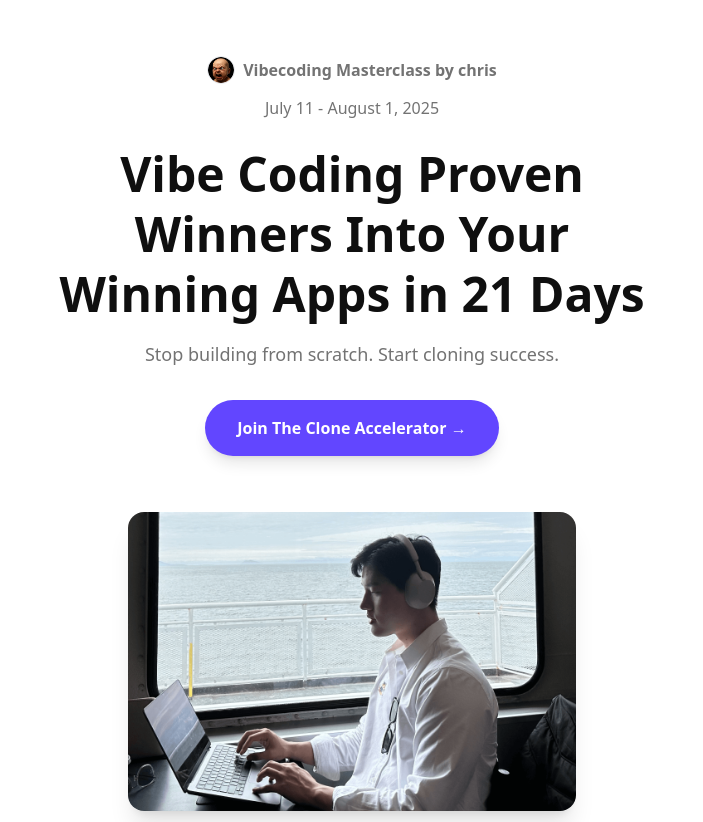
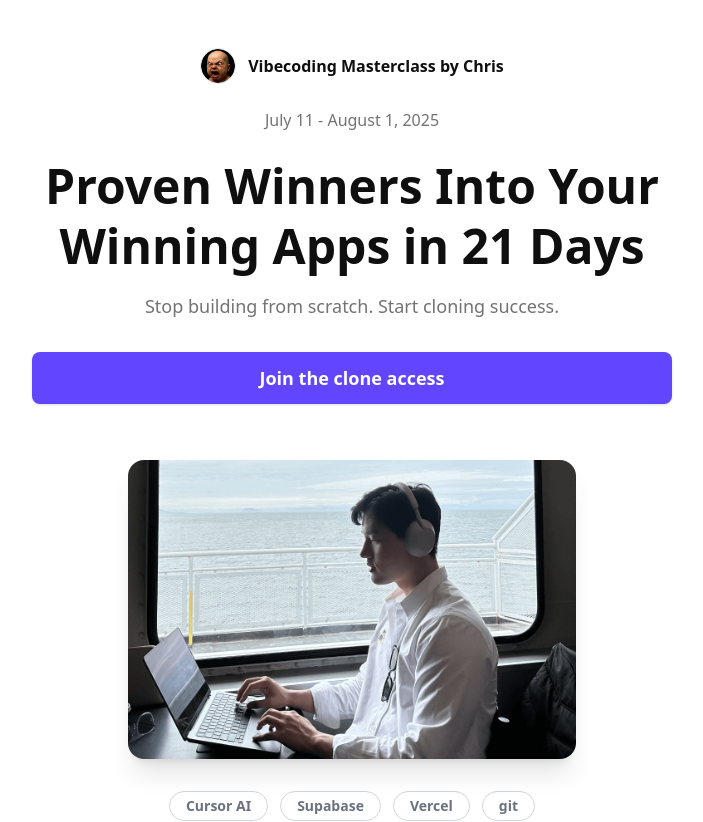
Before and after one commit to AI-ChrisLee/vibecoding, a Next.js app: page / in a window 1280 px wide. Shown: the top 822 px of the page, without its empty margins (288-991 px from the left). Built offline with nearby package versions, Linux system fonts and the light colour scheme.

Commit message:
“Update

```diff
--- a/app/login/page.tsx
+++ b/app/login/page.tsx
@@ -3,6 +3,7 @@
 import { useState } from "react";
 import { useRouter } from "next/navigation";
 import Image from "next/image";
+import SignupHeader from "@/components/ui/signup-header";
 
 export default function LoginPage() {
   const [email, setEmail] = useState("");
@@ -27,12 +28,7 @@ export default function LoginPage() {
   return (
     <main className="min-h-screen flex flex-col items-center justify-center bg-background px-4 py-12">
       {/* Header */}
-      <div className="flex flex-col items-center mb-6">
-        <div className="flex items-center gap-3">
-          <Image src="/assets/Profile.png" alt="Logo" width={36} height={36} className="rounded-full border border-gray-200" />
-          <span className="font-bold text-lg text-foreground">Vibecoding Masterclass by chris</span>
-        </div>
-      </div>
+      <SignupHeader />
       {/* Headline */}
       <h1 className="text-3xl md:text-4xl font-black text-foreground mb-2 text-center">Login</h1>
       {/* Subheadline */}
--- a/app/signup/page.tsx
+++ b/app/signup/page.tsx
@@ -4,6 +4,8 @@ import { useState, useEffect } from "react";
 import { useRouter } from "next/navigation";
 import Image from "next/image";
 import { motion } from "framer-motion";
+import SignupHeader from "@/components/ui/signup-header";
+import JoinCloneAccessBtn from "@/components/ui/join-clone-access-btn";
 
 function getTimeLeft(targetDate: Date) {
   const target = targetDate.getTime();
@@ -56,12 +58,7 @@ export default function SignupPage() {
   return (
     <main className="min-h-screen flex flex-col items-center justify-center bg-background px-4 py-12">
       {/* Header */}
-      <div className="flex flex-col items-center mb-6">
-        <div className="flex items-center gap-3">
-          <Image src="/assets/Profile.png" alt="Logo" width={36} height={36} className="rounded-full border border-gray-200" />
-          <span className="font-black text-2xl text-foreground">Vibecoding Masterclass by chris</span>
-        </div>
-      </div>
+      <SignupHeader />
       {/* Progress Bar */}
       <div className="flex items-center justify-center gap-6 mb-8 text-base font-medium text-muted-foreground select-none">
         <span className="text-primary font-bold">1. Register</span>
@@ -151,13 +148,7 @@ export default function SignupPage() {
           </span>
         </label>
         {/* Submit */}
-        <button
-          type="submit"
-          className="w-full bg-primary hover:bg-primary/90 text-primary-foreground font-bold py-3 rounded-xl text-lg shadow transition mt-2"
-          disabled={loading}
-        >
-          {loading ? "Creating account..." : "Next step"}
-        </button>
+        <JoinCloneAccessBtn type="submit">Next step</JoinCloneAccessBtn>
         {message && <div className="text-center mt-2 text-primary font-semibold">{message}</div>}
       </form>
       {/* Login link */}
--- a/app/thanks/page.tsx
+++ b/app/thanks/page.tsx
@@ -34,13 +34,27 @@ export default function ThanksPage() {
   if (loading) return <div className="min-h-screen flex items-center justify-center">Loading...</div>;
 
   return (
-    <main className="min-h-screen flex flex-col items-center justify-center">
-      <h1 className="text-3xl font-bold mb-4">You're In!</h1>
-      <p className="text-lg text-center max-w-xl">
-        Welcome to the Vibe Coding Masterclass.<br />
-        3 weeks. 3 apps. Zero excuses.<br />
-        <b>Check your email for next steps and join the community!</b>
-      </p>
+    <main className="min-h-screen flex flex-col items-center justify-center bg-background px-4 py-12">
+      <div className="max-w-lg w-full bg-white rounded-2xl shadow-xl p-8 border border-gray-200 flex flex-col items-center gap-6">
+        <h1 className="text-2xl md:text-3xl font-black text-foreground text-center mb-2">Welcome to Vibe Coding! <span role='img' aria-label='party'>🎉</span></h1>
+        <div className="text-lg text-muted-foreground text-center mb-4">Your account has been created successfully.</div>
+        <div className="w-full text-left">
+          <div className="font-bold text-base mb-2">Next Steps:</div>
+          <ol className="list-decimal ml-6 space-y-3 text-base">
+            <li>
+              <span className="font-semibold">Check your email <span role='img' aria-label='email'>📧</span></span><br />
+              We've sent a confirmation link to your inbox. Click it.
+            </li>
+            <li>
+              <span className="font-semibold">Watch the quick start videos below <span role='img' aria-label='video'>📹</span></span><br />
+              Get ready for the masterclass with these essential guides.
+            </li>
+          </ol>
+        </div>
+        <div className="text-sm text-muted-foreground text-center mt-2">
+          Questions? Hit us up at <a href="mailto:me@aichrislee.com" className="underline underline-offset-2 hover:text-primary font-medium">me@aichrislee.com</a>
+        </div>
+      </div>
     </main>
   );
 }
--- a/components/cta-section.tsx
+++ b/components/cta-section.tsx
@@ -3,6 +3,7 @@
 import { useState, useEffect } from "react";
 import { motion } from "framer-motion";
 import { fadeInUp } from "@/components/clone-section";
+import JoinCloneAccessBtn from "@/components/ui/join-clone-access-btn";
 
 function getTimeLeft(targetDate: Date) {
   const target = targetDate.getTime();
@@ -70,18 +71,9 @@ export default function CTASection() {
         <span className="mx-2 font-bold">{time.seconds} seconds</span>.
       </motion.div>
       {/* CTA button only, no email */}
-      <motion.div
-        {...fadeInUp}
-        transition={{ ...fadeInUp.transition, delay: 0.28 }}
-        className="w-full flex justify-center mb-6"
-      >
-        <a
-          href="/signup"
-          className="text-base font-bold shadow-lg px-8 py-4 font-sans transition-transform duration-200 hover:scale-105 cursor-pointer bg-primary text-white rounded-full w-full max-w-xl text-center"
-        >
-          Join The Clone Accelerator →
-        </a>
-      </motion.div>
+      <div className="w-full flex justify-center">
+        <JoinCloneAccessBtn onClick={() => window.location.href = "/signup"} />
+      </div>
       {submitted && (
         <div className="mt-2 text-green-500 font-semibold">Thank you! We'll be in touch soon.</div>
       )}
--- a/components/guarantee-section.tsx
+++ b/components/guarantee-section.tsx
@@ -36,16 +36,6 @@ export default function GuaranteeSection() {
           <li>You're cloning proven winners, not guessing</li>
         </ul>
       </motion.div>
-      {/* Risk/Reward */}
-      <motion.div {...fadeInUp} transition={{ ...fadeInUp.transition, delay: 0.34 }} className="flex flex-col md:flex-row gap-4 w-full">
-        <div className="flex-1 bg-white border border-gray-200 rounded-xl p-5 flex flex-col items-center justify-center text-center">
-          <div className="text-lg font-bold text-black mb-1">Risk: <span className="text-primary">$0</span></div>
-        </div>
-        <div className="flex-1 bg-white border border-gray-200 rounded-xl p-5 flex flex-col items-center justify-center text-center">
-          <div className="text-lg font-bold text-black mb-1">Reward: <span className="text-primary">3 revenue-ready apps</span></div>
-          <div className="text-base text-muted-foreground">worth $50K+ in dev costs</div>
-        </div>
-      </motion.div>
     </motion.section>
   );
 }
--- a/components/hero-section.tsx
+++ b/components/hero-section.tsx
@@ -4,6 +4,8 @@ import Image from "next/image";
 import { Badge } from "@/components/ui/badge";
 import { useEffect, useState } from "react";
 import { motion, AnimatePresence } from "framer-motion";
+import SignupHeader from "@/components/ui/signup-header";
+import JoinCloneAccessBtn from "@/components/ui/join-clone-access-btn";
 
 // ToolStack: pill badges for tech stack
 function ToolStack({ tools }: { tools: string[] }) {
@@ -117,24 +119,16 @@ export default function HeroSection() {
       className="w-full max-w-2xl mx-auto px-4 py-12 flex flex-col items-center text-center font-sans relative"
     >
       {/* Header: Logo + Title (smaller, like date line) */}
-      <div className="flex items-center gap-2 mb-3 mt-2 self-center">
-        <img src="/assets/Profile.png" alt="Logo" width={28} height={28} className="rounded-full border border-gray-200" />
-        <span className="font-semibold text-base text-muted-foreground">Vibecoding Masterclass by chris</span>
-      </div>
+      <SignupHeader />
       {/* Date */}
       <div className="text-base text-muted-foreground mb-6">July 11 - August 1, 2025</div>
       {/* Main headline */}
-      <h1 className="text-4xl md:text-5xl font-black leading-tight text-center font-sans mb-4">Vibe Coding Proven Winners Into Your Winning Apps in 21 Days</h1>
+      <h1 className="text-4xl md:text-5xl font-black leading-tight text-center font-sans mb-4">Proven Winners Into Your Winning Apps in 21 Days</h1>
       {/* Subheadline */}
       <div className="text-lg text-muted-foreground mb-8">Stop building from scratch. Start cloning success.</div>
       {/* CTA */}
       <div className="w-full flex justify-center mb-10">
-        <a
-          href="/signup"
-          className="text-base font-bold shadow-lg px-8 py-4 font-sans transition-transform duration-200 hover:scale-105 cursor-pointer bg-primary text-white rounded-full"
-        >
-          Join The Clone Accelerator →
-        </a>
+        <JoinCloneAccessBtn onClick={() => window.location.href = "/signup"} />
       </div>
       {/* Hero image */}
       <div className="w-full flex justify-center mb-6">
--- /dev/null
+++ b/components/ui/join-clone-access-btn.tsx
@@ -0,0 +1,13 @@
+import React from "react";
+
+export default function JoinCloneAccessBtn({ className = "", ...props }: React.ButtonHTMLAttributes<HTMLButtonElement>) {
+  return (
+    <button
+      type="button"
+      className={`w-full bg-primary hover:bg-primary/90 text-primary-foreground font-bold py-3 rounded-lg text-lg shadow transition ${className}`}
+      {...props}
+    >
+      Join the clone access
+    </button>
+  );
+}
--- /dev/null
+++ b/components/ui/signup-header.tsx
@@ -0,0 +1,12 @@
+import Image from "next/image";
+
+export default function SignupHeader() {
+  return (
+    <div className="flex flex-col items-center mb-6">
+      <div className="flex items-center gap-3">
+        <Image src="/assets/Profile.png" alt="Logo" width={36} height={36} className="rounded-full border border-gray-200" />
+        <span className="font-black text-1xl text-foreground">Vibecoding Masterclass by Chris</span>
+      </div>
+    </div>
+  );
+}
```
Also changed, not shown: app/pay/page.tsx (+5 -4 lines).
